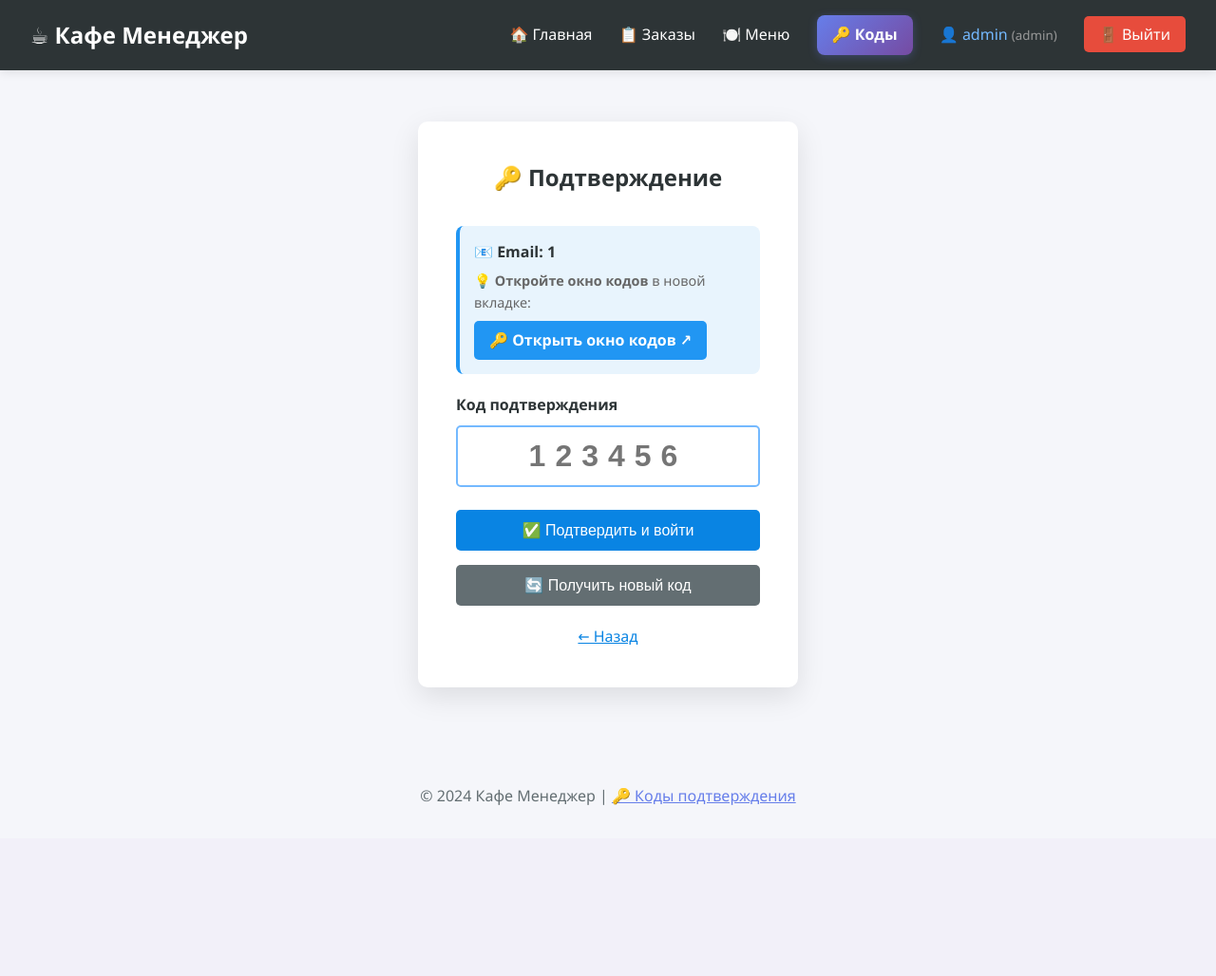
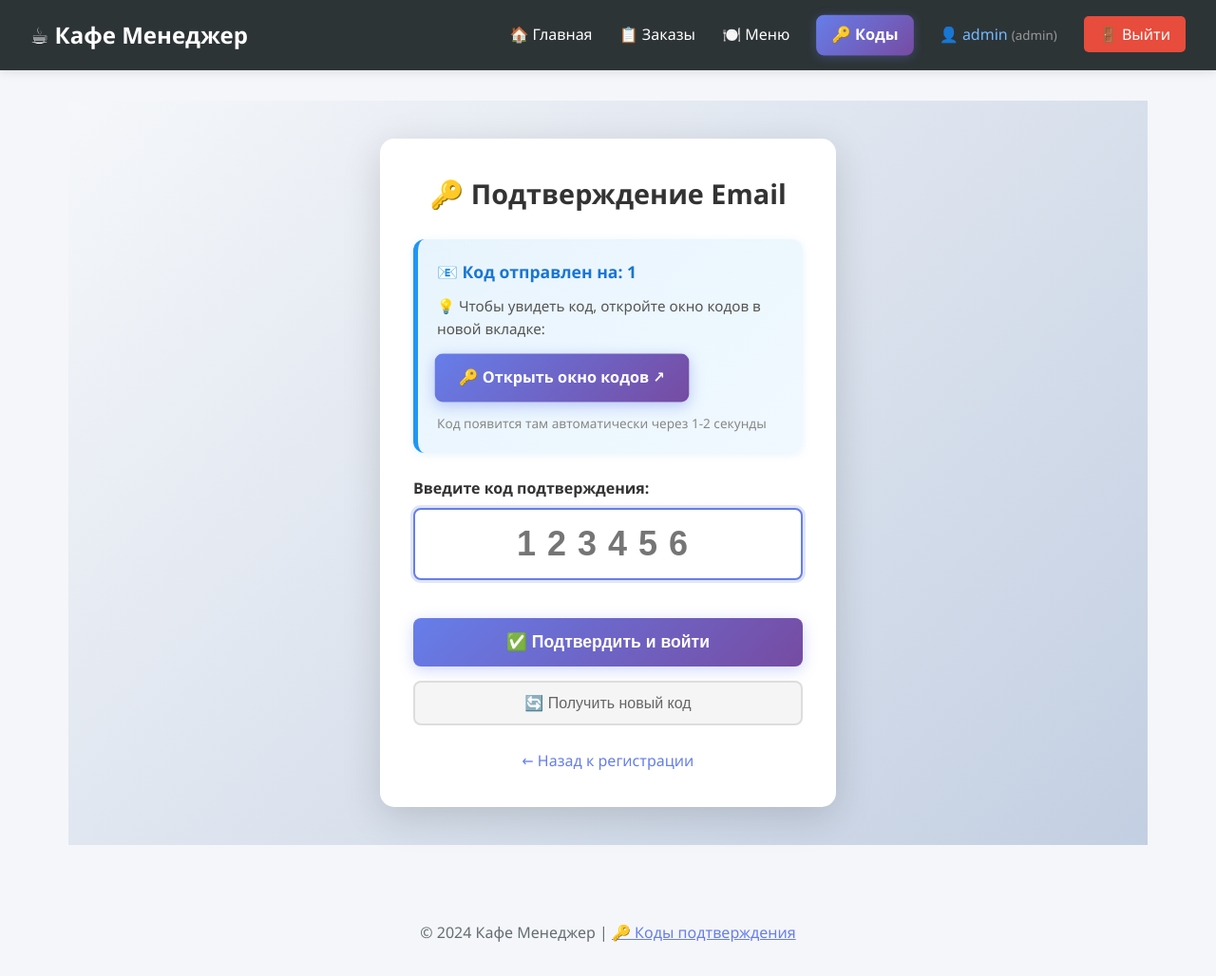
Before and after one commit to Maga-nan/cafe_manager, a Flask app: page /auth/verify-email/1 in a window 1280 px wide. Shown: the whole page at 95% size. Before the commit the page ends 848 px from the top, so only its background shows below. Run offline with Flask 3, Linux system fonts and the light colour scheme; a user stored in the database is signed in; data that the repository does not hold is empty; parts of the project's set-up code (start-up, migrations or seed data) failed here and were passed over.

Commit message:
Update verify_email.html

```diff
--- a/templates/verify_email.html
+++ b/templates/verify_email.html
@@ -1,49 +1,187 @@
 {% extends "base.html" %}
-{% block title %}Подтверждение{% endblock %}
+{% block title %}Подтверждение Email{% endblock %}
 {% block content %}
 <div class="auth-container">
     <div class="auth-card">
-        <h2>🔑 Подтверждение</h2>
+        <h2>🔑 Подтверждение Email</h2>
 
-        <div style="background: #e8f4fd; padding: 15px; border-radius: 8px; margin-bottom: 20px; border-left: 4px solid #2196F3;">
-            <p style="margin: 0; font-weight: 600;">📧 Email: {{ email }}</p>
-            <p style="margin: 5px 0 0 0; color: #666; font-size: 0.9rem;">
-                💡 <strong>Откройте окно кодов</strong> в новой вкладке:
+        <!-- 🔥 ИНФОРМАЦИОННЫЙ БЛОК С КНОПКОЙ -->
+        <div style="background: linear-gradient(135deg, #e8f4fd 0%, #f0f9ff 100%);
+                    padding: 20px;
+                    border-radius: 12px;
+                    margin-bottom: 25px;
+                    border-left: 5px solid #2196F3;
+                    box-shadow: 0 2px 10px rgba(33, 150, 243, 0.1);">
+
+            <p style="margin: 0 0 10px 0; font-weight: 700; color: #1976D2; font-size: 1.1rem;">
+                📧 Код отправлен на: {{ email }}
             </p>
-            <a href="/admin/codes" target="_blank"
-               style="display: inline-block; margin-top: 8px; padding: 8px 16px;
-                      background: #2196F3; color: white; text-decoration: none;
-                      border-radius: 5px; font-weight: 600;">
+
+            <p style="margin: 0 0 15px 0; color: #555; font-size: 0.95rem;">
+                💡 Чтобы увидеть код, откройте окно кодов в новой вкладке:
+            </p>
+
+            <!-- 🔥 ГЛАВНАЯ КНОПКА - ОТКРЫТЬ ОКНО КОДОВ -->
+            <a href="/admin/codes"
+               target="_blank"
+               style="display: inline-block;
+                      padding: 12px 25px;
+                      background: linear-gradient(135deg, #667eea 0%, #764ba2 100%);
+                      color: white;
+                      text-decoration: none;
+                      border-radius: 8px;
+                      font-weight: 700;
+                      font-size: 1rem;
+                      box-shadow: 0 4px 15px rgba(102, 126, 234, 0.4);
+                      transition: transform 0.2s, box-shadow 0.2s;">
                 🔑 Открыть окно кодов ↗
             </a>
+
+            <p style="margin: 12px 0 0 0; color: #888; font-size: 0.85rem;">
+                 Код появится там автоматически через 1-2 секунды
+            </p>
         </div>
 
+        <!-- 🔥 ФОРМА ВВОДА КОДА -->
         <form method="POST" class="auth-form">
             <div class="form-group">
-                <label>Код подтверждения</label>
-                <input type="text" name="code" required placeholder="123456"
-                       maxlength="6" pattern="[0-9]{6}"
-                       style="text-align: center; font-size: 32px; letter-spacing: 10px; font-weight: bold;">
+                <label for="code" style="font-weight: 600; color: #333; margin-bottom: 8px; display: block;">
+                    Введите код подтверждения:
+                </label>
+                <input type="text"
+                       id="code"
+                       name="code"
+                       required
+                       placeholder="123456"
+                       maxlength="6"
+                       pattern="[0-9]{6}"
+                       autocomplete="off"
+                       style="width: 100%;
+                              padding: 15px;
+                              border: 2px solid #ddd;
+                              border-radius: 8px;
+                              text-align: center;
+                              font-size: 36px;
+                              letter-spacing: 12px;
+                              font-weight: 700;
+                              color: #333;
+                              transition: border-color 0.2s;">
             </div>
-            <button type="submit" class="btn btn-primary" style="width: 100%;">
+
+            <button type="submit"
+                    class="btn btn-primary"
+                    style="width: 100%;
+                           padding: 15px;
+                           background: linear-gradient(135deg, #667eea 0%, #764ba2 100%);
+                           color: white;
+                           border: none;
+                           border-radius: 8px;
+                           font-size: 1.1rem;
+                           font-weight: 700;
+                           cursor: pointer;
+                           margin-top: 20px;
+                           box-shadow: 0 4px 15px rgba(102, 126, 234, 0.3);
+                           transition: transform 0.2s, box-shadow 0.2s;">
                 ✅ Подтвердить и войти
             </button>
         </form>
 
+        <!-- 🔥 КНОПКА ПОВТОРНОЙ ОТПРАВКИ -->
         <form method="POST" action="{{ url_for('auth.resend_code') }}" style="margin-top: 15px;">
-            <button type="submit" class="btn btn-secondary" style="width: 100%;">
+            <button type="submit"
+                    class="btn btn-secondary"
+                    style="width: 100%;
+                           padding: 12px;
+                           background: #f5f5f5;
+                           color: #666;
+                           border: 2px solid #ddd;
+                           border-radius: 8px;
+                           font-size: 1rem;
+                           cursor: pointer;
+                           transition: background 0.2s;">
                 🔄 Получить новый код
             </button>
         </form>
 
-        <p class="auth-link" style="margin-top: 20px;">
-            <a href="{{ url_for('auth.register') }}">← Назад</a>
+        <!-- 🔥 ССЫЛКА НАЗАД -->
+        <p class="auth-link" style="text-align: center; margin-top: 25px;">
+            <a href="{{ url_for('auth.register') }}"
+               style="color: #667eea; text-decoration: none; font-weight: 500;">
+                ← Назад к регистрации
+            </a>
         </p>
     </div>
 </div>
 
+<!-- 🔥 СКРИПТ ДЛЯ АВТОФОКУСА -->
 <script>
-// Автофокус на поле кода
-document.querySelector('input[name="code"]').focus();
+document.addEventListener('DOMContentLoaded', function() {
+    const codeInput = document.getElementById('code');
+    if (codeInput) {
+        codeInput.focus();
+
+        // Автоматическое переключение на следующий ввод (если нужно)
+        codeInput.addEventListener('input', function(e) {
+            this.value = this.value.replace(/[^0-9]/g, '');
+        });
+    }
+});
 </script>
+
+<!-- 🔥 СТИЛИ ДЛЯ СТРАНИЦЫ -->
+<style>
+.auth-container {
+    min-height: 80vh;
+    display: flex;
+    justify-content: center;
+    align-items: center;
+    padding: 40px 20px;
+    background: linear-gradient(135deg, #f5f7fa 0%, #c3cfe2 100%);
+}
+
+.auth-card {
+    background: white;
+    padding: 35px;
+    border-radius: 15px;
+    box-shadow: 0 10px 40px rgba(0, 0, 0, 0.15);
+    width: 100%;
+    max-width: 480px;
+}
+
+.auth-card h2 {
+    text-align: center;
+    color: #333;
+    margin-bottom: 25px;
+    font-size: 1.8rem;
+}
+
+.form-group {
+    margin-bottom: 20px;
+}
+
+input:focus {
+    outline: none;
+    border-color: #667eea !important;
+    box-shadow: 0 0 0 3px rgba(102, 126, 234, 0.2);
+}
+
+.btn-primary:hover {
+    transform: translateY(-2px);
+    box-shadow: 0 6px 20px rgba(102, 126, 234, 0.4);
+}
+
+.btn-secondary:hover {
+    background: #e8e8e8;
+}
+
+/* Анимация кнопки */
+@keyframes pulse {
+    0%, 100% { transform: scale(1); }
+    50% { transform: scale(1.02); }
+}
+
+a[href="/admin/codes"] {
+    animation: pulse 2s infinite;
+}
+</style>
 {% endblock %}
```
